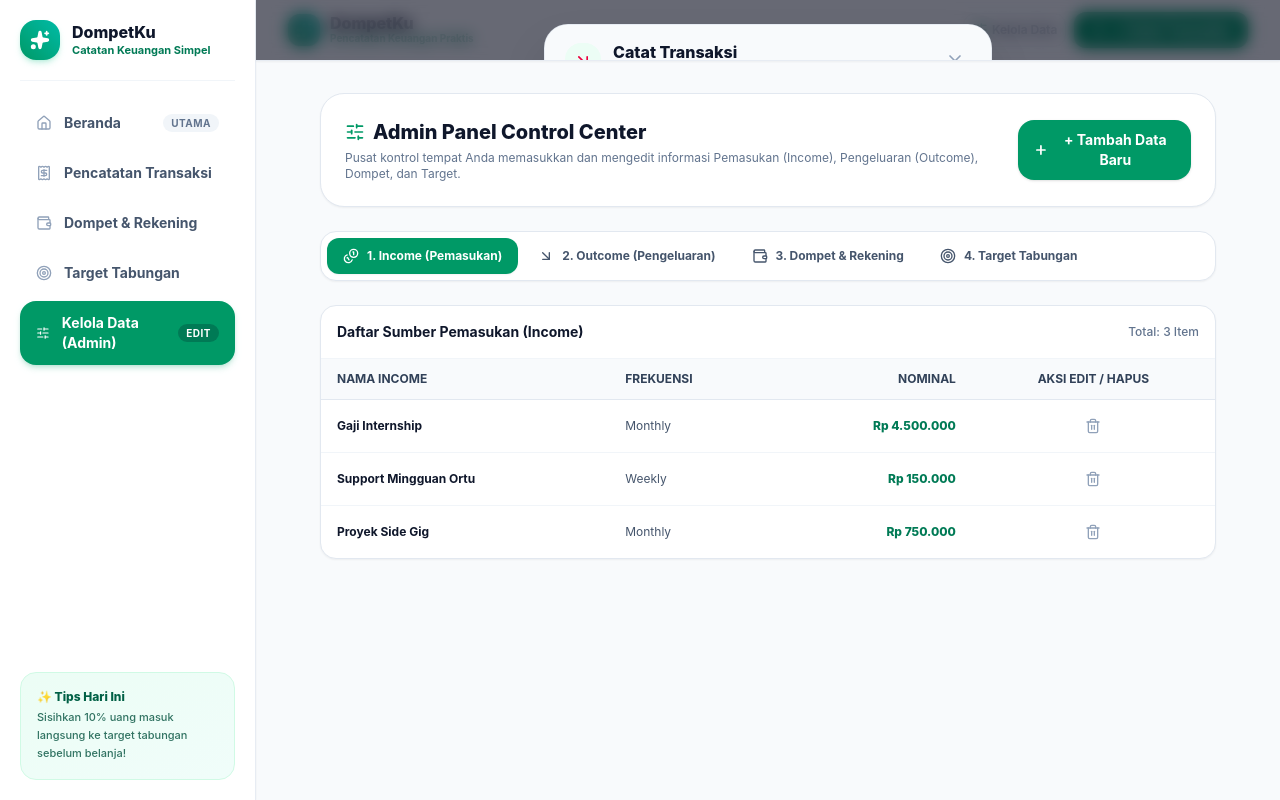
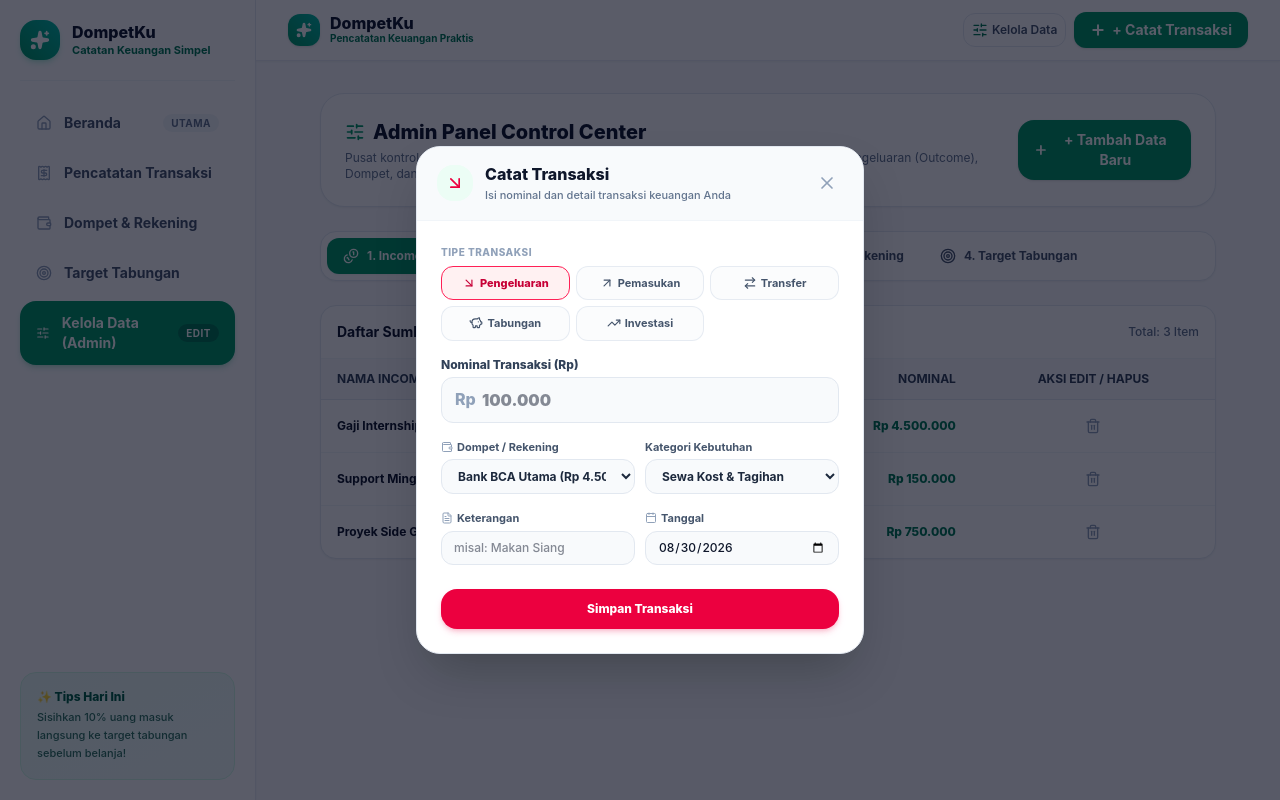
Before and after one commit to fathanzys/dompetku, a Next.js app: page /dompetku/admin in a window 1280 px wide. Both pictures are taken after a click on the button "+ Catat Transaksi". Built offline with nearby package versions, Linux system fonts and the light colour scheme.

Commit message:
Fix modal with createPortal: render directly to document.body to escape layout stacking context

```diff
--- a/src/components/common/Modal.tsx
+++ b/src/components/common/Modal.tsx
@@ -1,6 +1,7 @@
 'use client';
 
-import React, { useEffect } from 'react';
+import React, { useEffect, useState } from 'react';
+import { createPortal } from 'react-dom';
 import { X } from 'lucide-react';
 
 interface ModalProps {
@@ -22,45 +23,50 @@ export const Modal: React.FC<ModalProps> = ({
   children,
   maxWidthClass = 'max-w-md',
 }) => {
-  // Lock body scroll when modal is open
+  const [mounted, setMounted] = useState(false);
+
+  useEffect(() => {
+    setMounted(true);
+  }, []);
+
   useEffect(() => {
     if (isOpen) {
-      document.body.style.overflow = 'hidden';
-      document.body.style.position = 'fixed';
-      document.body.style.width = '100%';
+      document.body.style.overflowY = 'hidden';
     } else {
-      document.body.style.overflow = '';
-      document.body.style.position = '';
-      document.body.style.width = '';
+      document.body.style.overflowY = '';
     }
     return () => {
-      document.body.style.overflow = '';
-      document.body.style.position = '';
-      document.body.style.width = '';
+      document.body.style.overflowY = '';
     };
   }, [isOpen]);
 
-  if (!isOpen) return null;
+  if (!isOpen || !mounted) return null;
 
-  return (
-    // Backdrop — scrollable wrapper, not a flex centering container
+  const content = (
     <div
-      className="fixed inset-0 z-[200] overflow-y-auto bg-slate-950/60 backdrop-blur-sm animate-fadeInOverlay"
+      style={{ position: 'fixed', inset: 0, zIndex: 9999 }}
+      className="animate-fadeInOverlay"
+    >
+      {/* Backdrop */}
+      <div
+        style={{ position: 'fixed', inset: 0, background: 'rgba(2, 6, 23, 0.65)' }}
+        className="backdrop-blur-sm"
         onClick={onClose}
+      />
+
+      {/* Scroll + centering wrapper */}
+      <div
+        style={{ position: 'absolute', inset: 0, overflowY: 'auto' }}
       >
-      {/*
-        Inner wrapper uses flex + min-h-full so the dialog is truly
-        centred even when the sheet is taller than the viewport.
-        padding keeps content away from screen edges.
-      */}
-      <div className="flex min-h-full items-center justify-center p-4 sm:p-6">
-        {/* Modal Dialog Card — stop click propagation so backdrop click doesn't bubble */}
+        <div style={{ display: 'flex', minHeight: '100%', alignItems: 'center', justifyContent: 'center', padding: '1rem' }}>
+          {/* Modal card */}
           <div
-          className={`relative w-full ${maxWidthClass} bg-white rounded-3xl shadow-2xl border border-slate-200/80 text-slate-800 animate-modalPop flex flex-col max-h-[88vh] overflow-hidden`}
+            style={{ position: 'relative', width: '100%', maxHeight: '88vh' }}
+            className={`${maxWidthClass} bg-white rounded-3xl shadow-2xl border border-slate-200 text-slate-800 animate-modalPop flex flex-col overflow-hidden`}
             onClick={(e) => e.stopPropagation()}
           >
             {/* Sticky Header */}
-          <div className="shrink-0 flex items-center justify-between px-5 py-4 border-b border-slate-100 bg-slate-50/90">
+            <div className="shrink-0 flex items-center justify-between px-5 py-4 border-b border-slate-100 bg-slate-50">
               <div className="flex items-center gap-3">
                 {icon && (
                   <div className="p-2 rounded-2xl bg-emerald-50 text-emerald-700 shrink-0">
@@ -78,7 +84,6 @@ export const Modal: React.FC<ModalProps> = ({
                   )}
                 </div>
               </div>
-
               <button
                 type="button"
                 onClick={onClose}
@@ -95,5 +100,8 @@ export const Modal: React.FC<ModalProps> = ({
           </div>
         </div>
       </div>
+    </div>
   );
+
+  return createPortal(content, document.body);
 };
```
Lines whose indentation alone changed are shown as unchanged.
